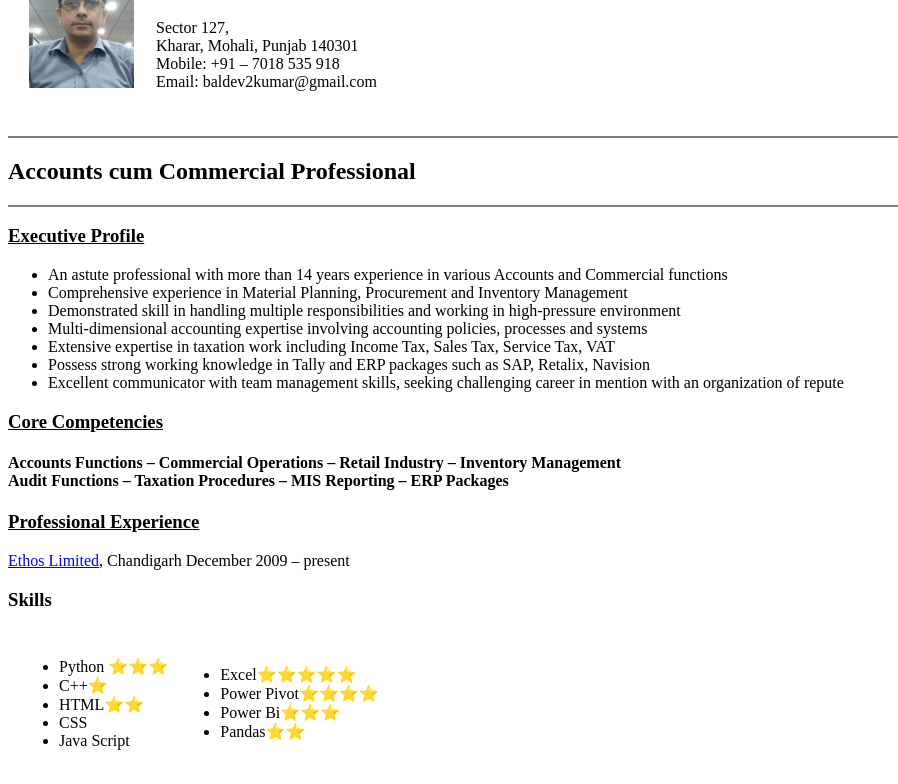
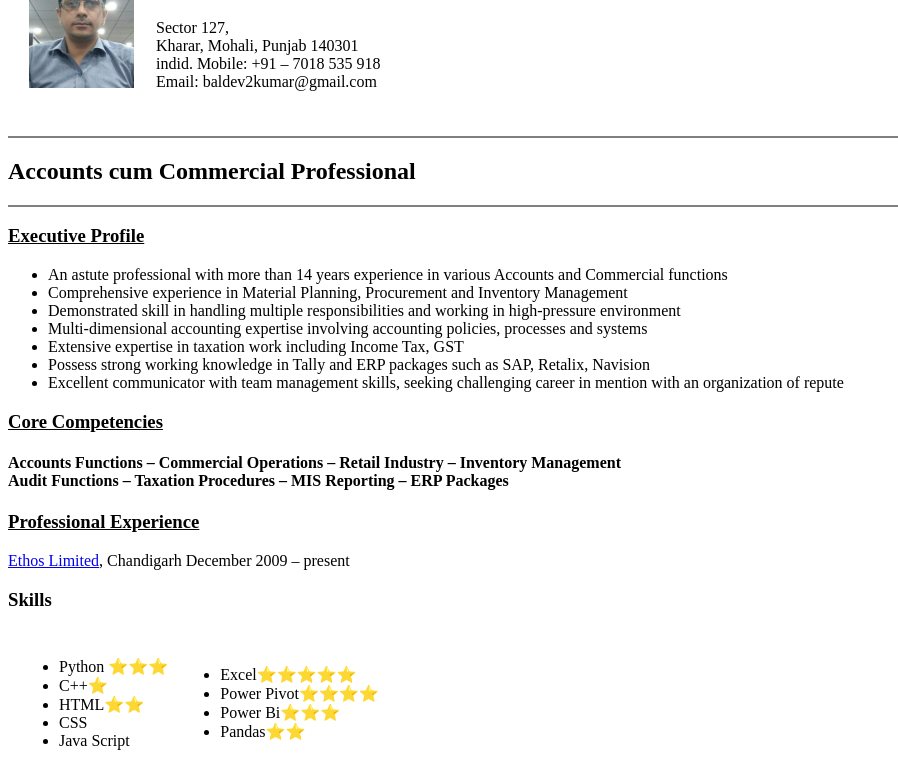
Before and after one commit to baldev2kumar/cv, a plain HTML site: page index.html in a window 1280 px wide. Shown: the part 90-874 px from the top of the page, without its empty margins (0-898 px from the left). Drawn offline with Linux system fonts and the light colour scheme.

Commit message:
Update index.html

```diff
--- a/index.html
+++ b/index.html
@@ -11,7 +11,7 @@
   <tr>
     <td><img src="IMG_20190817_131045.jpg" alt="baldev's profile picture"  width="105" height="135"></td>
     <td><h1>Baldev Kumar</h1><p>    <p>Sector 127,<br>Kharar, Mohali, Punjab 140301<br>
-      Mobile: +91 – 7018 535 918<br>Email: baldev2kumar@gmail.com</p></p></td>
+      indid. Mobile: +91 – 7018 535 918<br>Email: baldev2kumar@gmail.com</p></p></td>
 
   </tr>
 </table>
@@ -26,7 +26,7 @@
   <li>Comprehensive experience in Material Planning, Procurement and Inventory Management </li>
   <li>Demonstrated skill in handling multiple responsibilities and working in high-pressure environment</li>
   <li>Multi-dimensional accounting expertise involving accounting policies, processes and systems </li>
-  <li>Extensive expertise in taxation work including Income Tax, Sales Tax, Service Tax, VAT </li>
+  <li>Extensive expertise in taxation work including Income Tax, GST </li>
   <li>Possess strong working knowledge in Tally and ERP packages such as SAP, Retalix, Navision</li>
   <li>Excellent communicator with team management skills, seeking challenging career in mention with an organization of repute</li>
   </ul>
```
